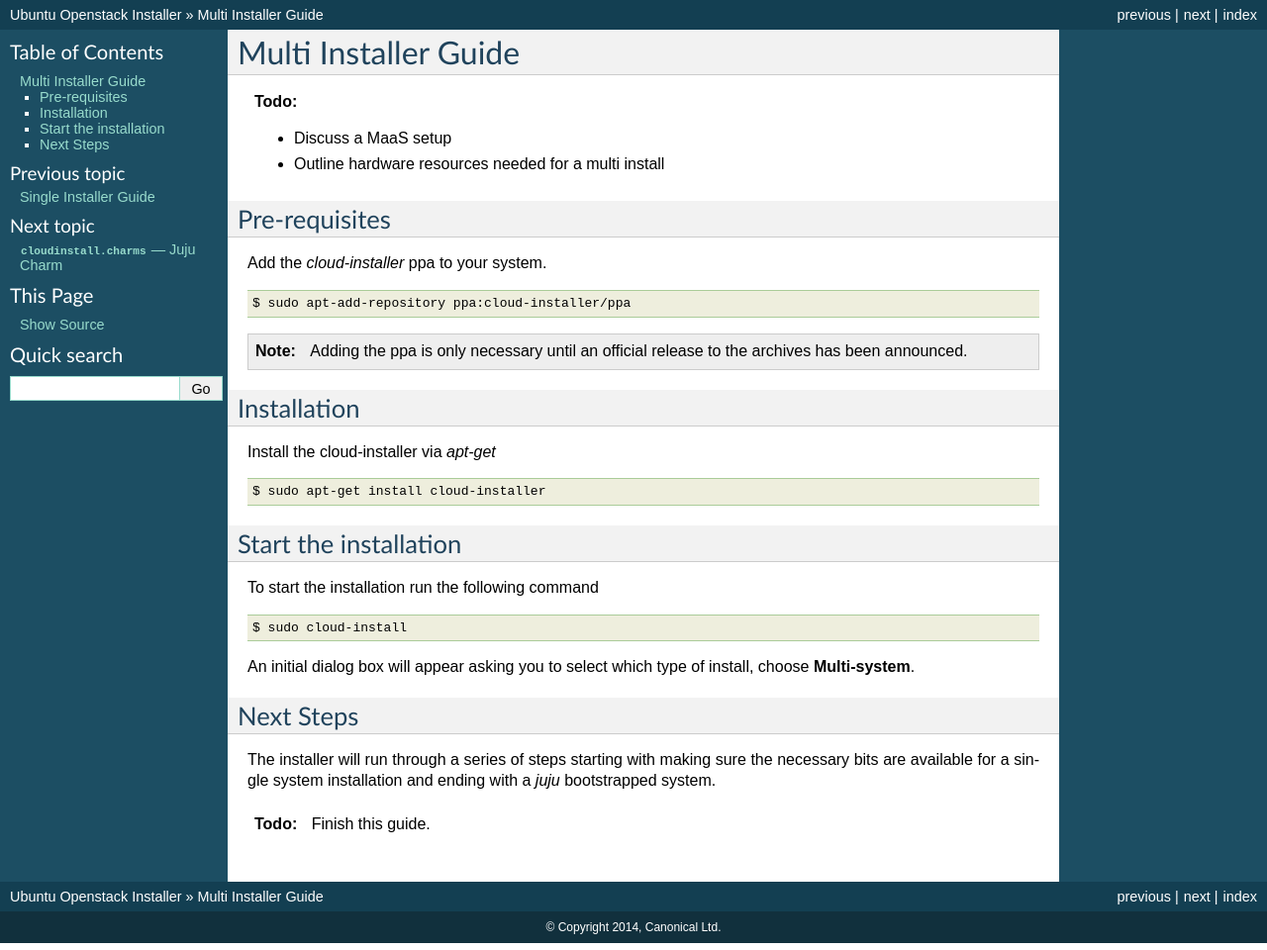
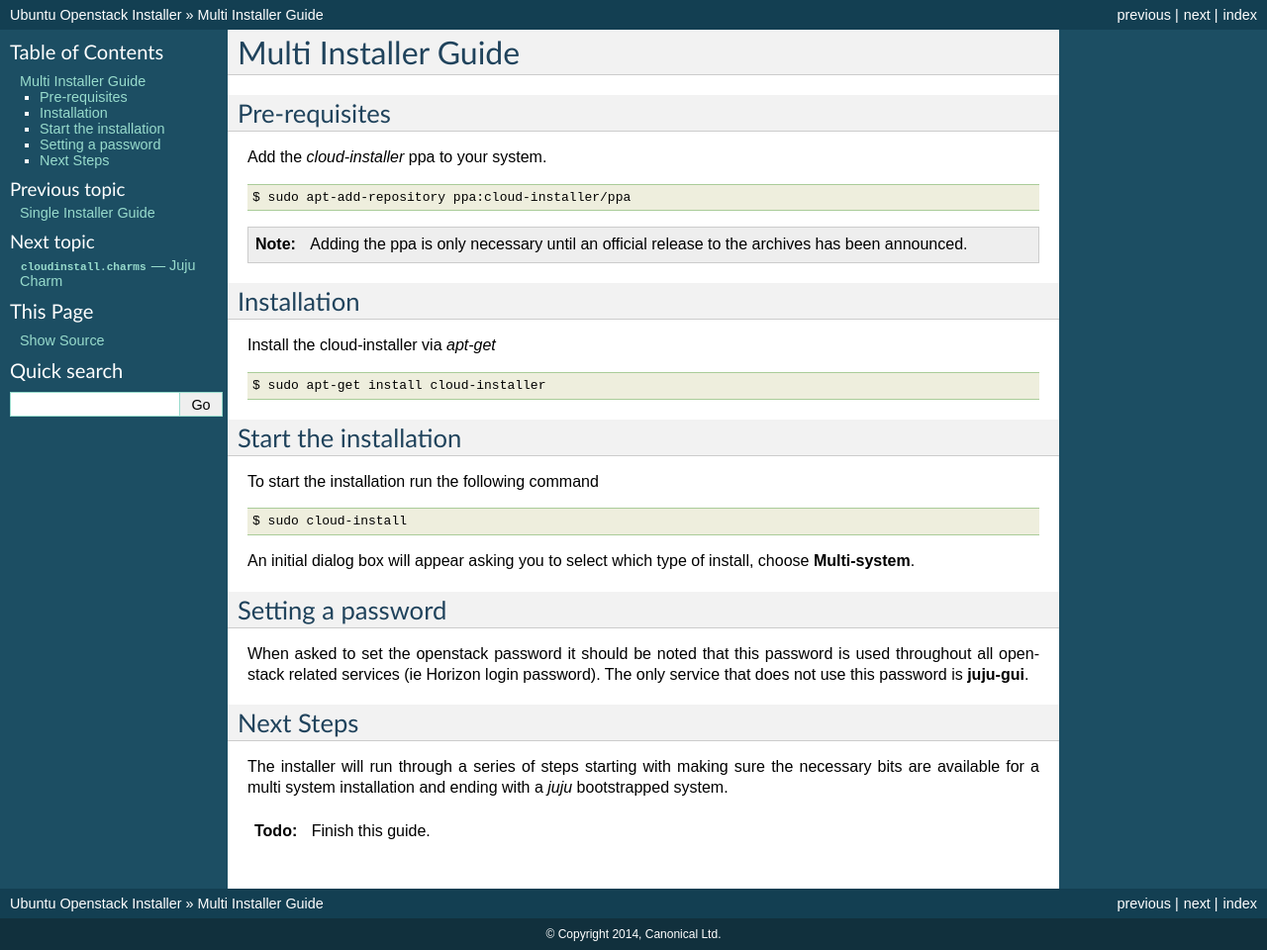
Before and after one commit to Ubuntu-Solutions-Engineering/openstack-installer, a Sphinx documentation site: the page built from docs/multi-installer.guide.rst, in a window 1280 px wide. Shown: the whole page at 99% size. Built offline with Sphinx 7.4.7, drawn with Linux system fonts in a browser that asks for light colours.

Commit message:
Make note of installer password
Signed-off-by: Adam Stokes <adam.stokes@ubuntu.com>

```diff
--- a/docs/multi-installer.guide.rst
+++ b/docs/multi-installer.guide.rst
@@ -1,11 +1,5 @@
 Multi Installer Guide
 =====================
-
-.. todo::
-
-   * Discuss a MaaS setup
-
-   * Outline hardware resources needed for a multi install
 
 Pre-requisites
 ^^^^^^^^^^^^^^
@@ -42,11 +36,18 @@ To start the installation run the following command
 An initial dialog box will appear asking you to select which type of
 install, choose **Multi-system**.
 
+Setting a password
+^^^^^^^^^^^^^^^^^^
+
+When asked to set the openstack password it should be noted that this password is
+used throughout all openstack related services (ie Horizon login password). The only
+service that does not use this password is **juju-gui**.
+
 Next Steps
 ^^^^^^^^^^
 
 The installer will run through a series of steps starting with making
-sure the necessary bits are available for a single system installation
+sure the necessary bits are available for a multi system installation
 and ending with a `juju` bootstrapped system.
 
 .. todo::
```
Also changed, not shown: docs/single-installer.guide.rst (+7 -0 lines).
